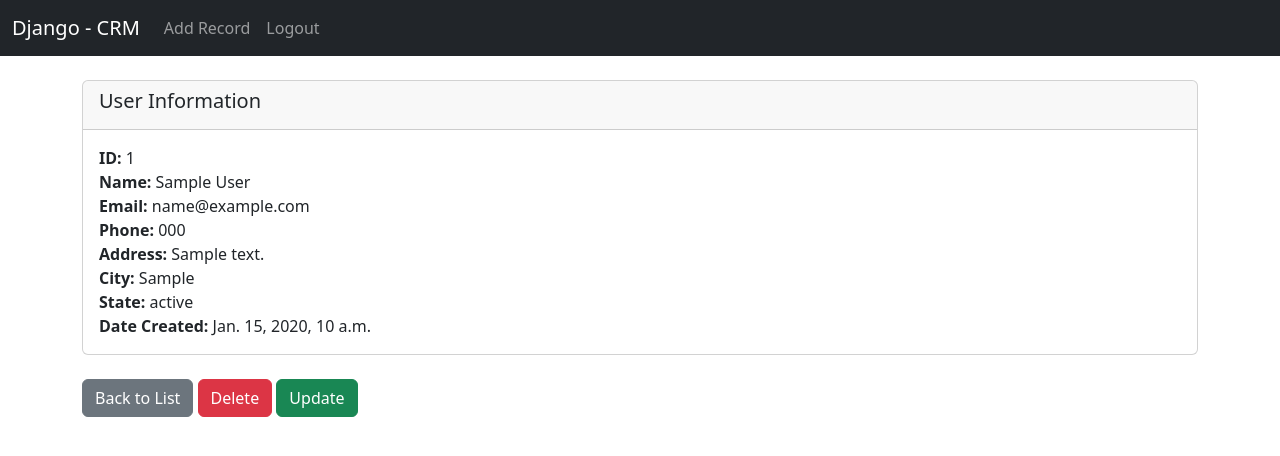
After one commit to abdullahiMoha/Django-CRM, a Django app: page /record/1 in a window 1280 px wide. The commit adds this page. Shown: the top 456 px of the page. Run offline with Django 4.2, Linux system fonts and the light colour scheme; a user stored in the database is signed in; tables that the repository leaves empty hold one stand-in row (values such as "Sample post").

Commit message:
Final Project

```diff
--- a/website/templates/navbar.html
+++ b/website/templates/navbar.html
@@ -1,6 +1,6 @@
 <nav class="navbar navbar-expand-lg navbar-dark bg-dark">
   <div class="container-fluid">
-    <a class="navbar-brand" href="#">Django - CRM</a>
+    <a class="navbar-brand" href="{% url 'home' %}">Django - CRM</a>
     <button
       class="navbar-toggler"
       type="button"
@@ -16,11 +16,14 @@
       <ul class="navbar-nav me-auto mb-2 mb-lg-0">
         {% if user.is_authenticated %}
         <li class="nav-item">
+          <a class="nav-link" href="{% url 'add_record' %}">Add Record</a>
+        </li>
+        <li class="nav-item">
           <a class="nav-link" href="{% url 'logout' %}">Logout</a>
         </li>
         {% else %}
         <li class="nav-item d-flex">
-          <a class="nav-link" href="{% url 'register' %}">Register</a>
+          <a class="nav-link" href="{% url 'register' %}">Sign Up</a>
         </li>
         <li class="nav-item">
           <a class="nav-link" href="{% url 'home' %}">Login</a>
--- /dev/null
+++ b/website/templates/record.html
@@ -0,0 +1,29 @@
+{% extends "base.html" %} {% block content %}
+
+<div class="card">
+  <div class="card-header card-title">
+    <h5 class="card-title">User Information</h5>
+  </div>
+  <div class="card-body">
+    <p class="card-text">
+      <strong>ID: </strong>{{user_record.id}}<br />
+      <strong>Name: </strong>{{user_record.first_name}}
+      {{user_record.last_name}}<br />
+      <strong>Email: </strong>{{user_record.email}}<br />
+      <strong>Phone: </strong>{{user_record.phone}}<br />
+      <strong>Address: </strong>{{user_record.address}}<br />
+      <strong>City: </strong>{{user_record.city}}<br />
+      <strong>State: </strong>{{user_record.state}}<br />
+      <strong>Date Created: </strong>{{user_record.created_at}}<br />
+    </p>
+  </div>
+</div>
+<br />
+<a href="{% url 'home' %}" class="btn btn-secondary">Back to List</a>
+<a href="{% url 'delete_record' user_record.id %}" class="btn btn-danger"
+  >Delete</a
+>
+<a href="{% url 'update_record' user_record.id %}" class="btn btn-success"
+  >Update</a
+>
+{% endblock %}
--- a/website/urls.py
+++ b/website/urls.py
@@ -2,11 +2,15 @@
 URL configuration for website app in dcrm project.
 """
 from django.urls import path
-from . import views
+from .import views
 
 
 urlpatterns = [
     path('', views.home, name='home'),
     path('logout/', views.logout_user, name='logout'),
     path('register/', views.register_user, name='register'),
+    path('record/<int:pk>', views.user_record, name='record'),
+    path('delete_record/<int:pk>', views.delete_record, name='delete_record'),
+    path('add_record/', views.add_record, name='add_record'),
+    path('update_record/<int:pk>', views.update_record, name='update_record'),
 ]
--- a/website/views.py
+++ b/website/views.py
@@ -3,7 +3,7 @@ from django.shortcuts import render, redirect
 from django.contrib.auth import authenticate, login, logout
 from django.contrib import messages
 from website.models import Record
-from .forms import SignUpForm
+from .forms import SignUpForm, AddRecordForm
 # Create your views here.
 
 
@@ -55,3 +55,60 @@ def register_user(request):
         return render(request, 'register.html', {'form': form})
 
     return render(request, 'register.html', {'form': form})
+
+
+def user_record(request, pk):
+    """view users record method"""
+    if request.user.is_authenticated:
+        # look up the user record
+        # pylint: disable=E1101
+        user_record = Record.objects.get(id=pk)
+        return render(request, 'record.html', {'user_record': user_record})
+    else:
+        messages.success(request, "You Must Login to View User")
+        return redirect('home')
+
+
+def delete_record(request, pk):
+    """delete record method"""
+    if request.user.is_authenticated:
+        # pylint: disable=E1101
+        delete_it = Record.objects.get(id=pk)
+        delete_it.delete()
+        messages.success(request, "You Have deleted User Suceessfully")
+        return redirect('home')
+    else:
+        messages.success(request, "You Must be Logged in to delete a User")
+        return redirect('home')
+
+
+def add_record(request):
+    """adding new record function"""
+    form = AddRecordForm(request.POST or None)
+    if request.user.is_authenticated:
+        if request.method == "POST":
+            if form.is_valid():
+                add_record = form.save()
+                messages.success(request, "New Record Added Successfully...")
+                return redirect('home')
+        return render(request, 'add_record.html', {'form': form})
+    else:
+        messages.success(request, "You must e logged in  to add a record...")
+        return redirect('home')
+
+
+def update_record(request, pk):
+    """Updating record view function"""
+    if request.user.is_authenticated:
+        # pylint: disable=E1101
+        current_record = Record.objects.get(id=pk)
+        form = AddRecordForm(request.POST or None, instance=current_record)
+        if form.is_valid():
+            form.save()
+            messages.success(
+                request, "Record has been Updated Successfully...")
+            return redirect('home')
+        return render(request, 'update_record.html', {'form': form})
+    else:
+        messages.success(request, "You must e logged in  to add a record...")
+        return redirect('home')
```
Also changed, not shown: website/forms.py (+28 -0 lines), website/templates/add_record.html (added, +10 -0 lines), website/templates/home.html (+6 -4 lines), website/templates/update_record.html (added, +11 -0 lines).
